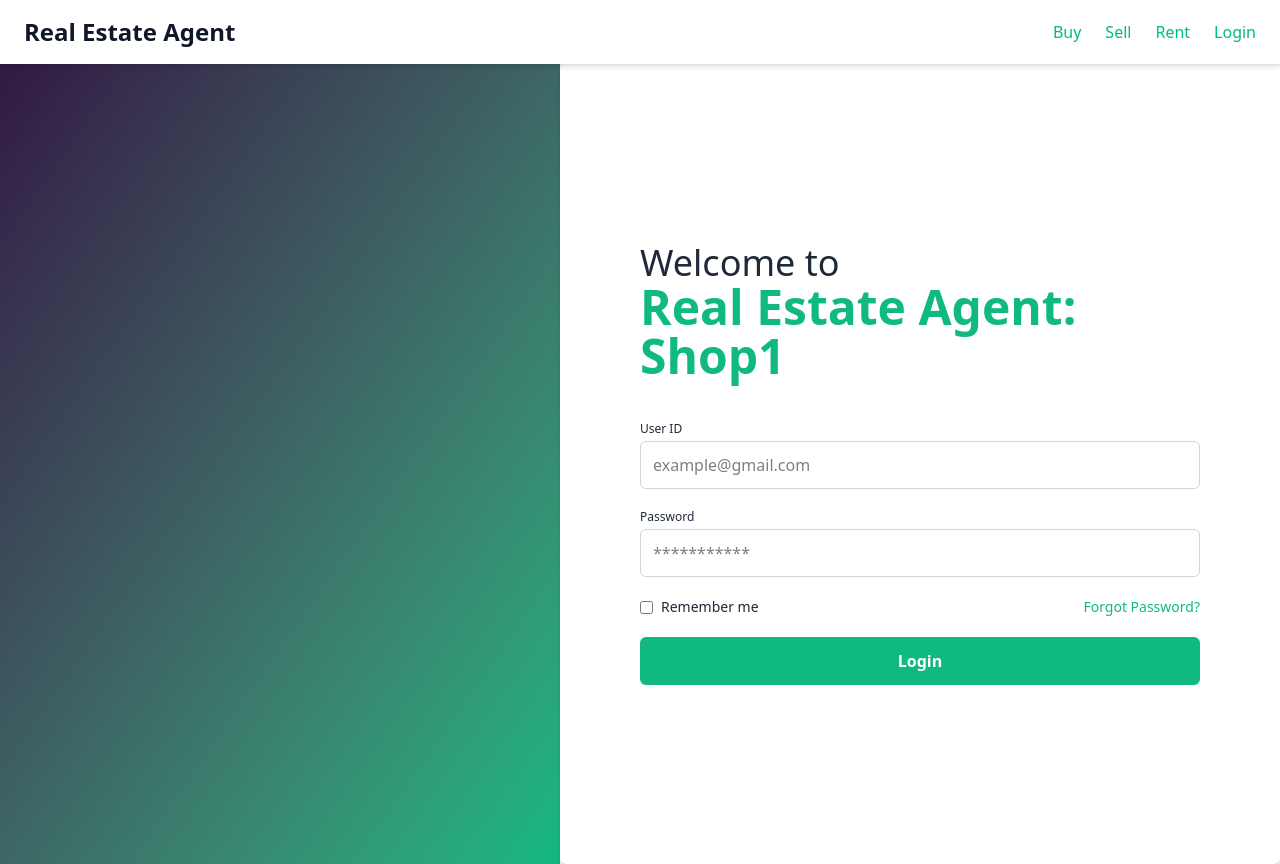
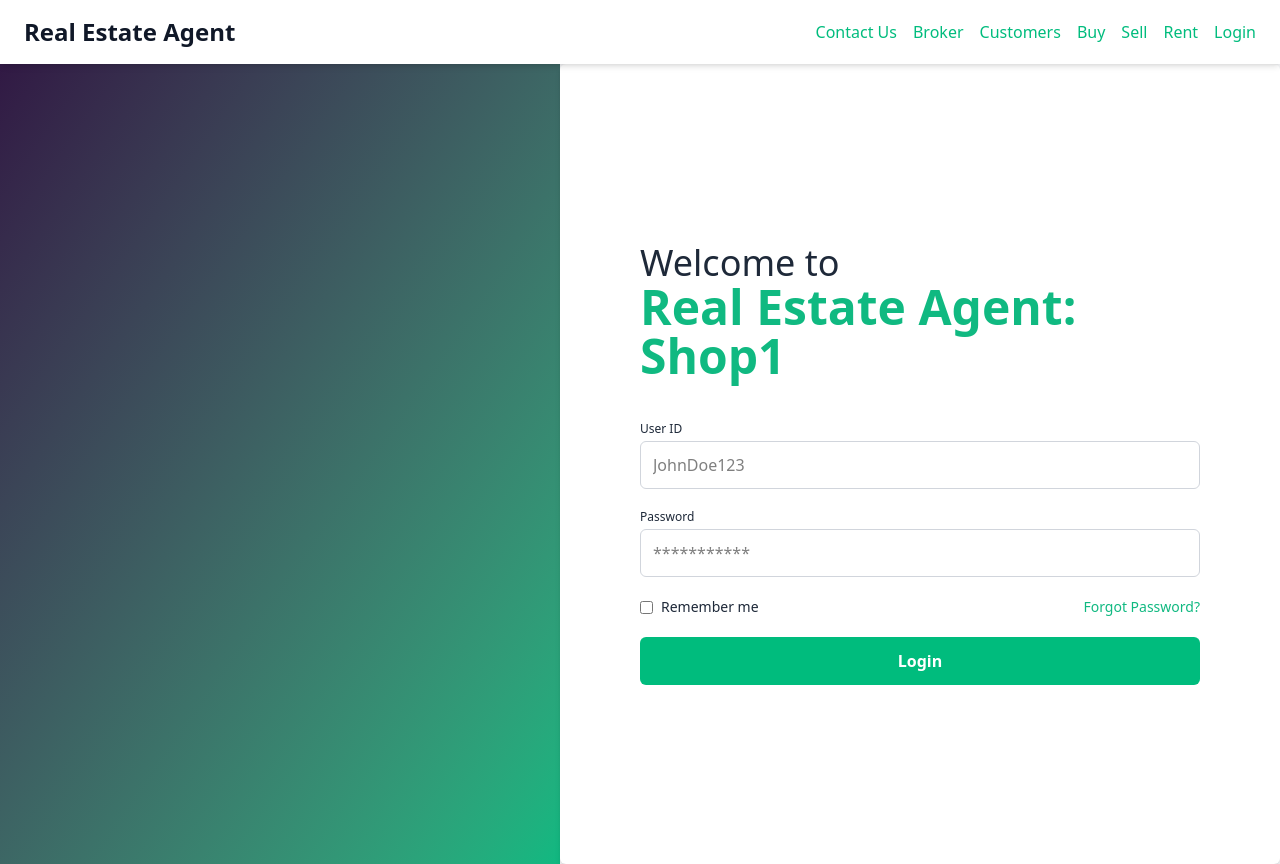
Before and after one commit to billionri/RealEstateAgent, a Next.js app: page /login in a window 1280 px wide. Built offline with nearby package versions, Linux system fonts and the light colour scheme.

Commit message:
Added code for responsive header

```diff
--- a/app/components/header.tsx
+++ b/app/components/header.tsx
@@ -1,16 +1,78 @@
+"use client";
+
+import { useState, useEffect } from "react";
 import Link from "next/link";
 
 const Header = () => {
+  const [isOpen, setIsOpen] = useState(false);
+
+  const toggleMenu = () => setIsOpen(!isOpen);
+  const closeMenu = () => setIsOpen(false);
+
+  useEffect(() => {
+    document.body.style.overflow = isOpen ? "hidden" : "";
+    return () => {
+      document.body.style.overflow = "";
+    };
+  }, [isOpen]);
+
   return (
-    <header className="w-full h-16 bg-white shadow-md sticky top-0 left-0 flex justify-between items-center px-6 z-10">
-      <Link href="/" className="font-bold text-2xl text-gray-900">Real Estate Agent</Link>
-      <nav className="flex gap-6 font-medium text-emerald-500 text-base">
-        <Link href="/buy" className="hover:text-emerald-700 transition-colors duration-300">Buy</Link>
-        <Link href="/sell" className="hover:text-emerald-700 transition-colors duration-300">Sell</Link>
-        <Link href="/rent" className="hover:text-emerald-700 transition-colors duration-300">Rent</Link>
-        {/* <Link href="/profile" className="hover:text-emerald-700 transition-colors duration-300">Profile</Link> */}
-        <Link href="/login" className="hover:text-emerald-700 transition-colors duration-300">Login</Link>
-      </nav>
+    <header className="w-full bg-white shadow-md sticky top-0 z-40">
+      <div className="flex items-center justify-between h-16 px-6 bg-white">
+        <Link href="/" className="text-2xl font-bold text-gray-900">
+          Real Estate Agent
+        </Link>
+
+        {/* Hamburger (shown only on mobile) */}
+        <button
+          className="md:hidden flex flex-col justify-center items-center space-y-1"
+          onClick={toggleMenu}
+          aria-label="Toggle menu"
+        >
+          <span className={`w-6 h-0.5 bg-emerald-600 transition-all ${isOpen? 'rotate-45 translate-y-[3px]' : ''} `}></span>
+          <span className={!isOpen ?"w-6 h-0.5 bg-emerald-600" : 'hidden'}></span>
+          <span className={`w-6 h-0.5 bg-emerald-600 transition-all ${isOpen? '-rotate-45 -translate-y-0.5' : ''} `}></span>
+        </button>
+
+        {/* Navigation — responsive behavior */}
+        <nav
+          className={`fixed top-16 left-0 w-full bg-white px-6 py-6 shadow-md flex flex-col gap-4 text-emerald-500 font-medium text-base transition-all duration-300 text-center md:text-left  md:static md:flex-row md:p-0 md:shadow-none md:bg-transparent md:top-auto md:w-auto md:opacity-100 md:translate-y-0 ${
+            isOpen
+              ? "opacity-100 translate-y-0"
+              : "opacity-0 -translate-y-6 pointer-events-none md:pointer-events-auto md:opacity-100 md:translate-y-0"
+          }`}
+        >
+          <Link href="/buy" onClick={closeMenu} className="hover:text-emerald-700">
+            Contact Us
+          </Link>
+          <Link href="/buy" onClick={closeMenu} className="hover:text-emerald-700">
+            Broker
+          </Link>
+          <Link href="/buy" onClick={closeMenu} className="hover:text-emerald-700">
+            Customers
+          </Link>
+          <Link href="/buy" onClick={closeMenu} className="hover:text-emerald-700">
+            Buy
+          </Link>
+          <Link href="/sell" onClick={closeMenu} className="hover:text-emerald-700">
+            Sell
+          </Link>
+          <Link href="/rent" onClick={closeMenu} className="hover:text-emerald-700">
+            Rent
+          </Link>
+          <Link href="/login" onClick={closeMenu} className="hover:text-emerald-700">
+            Login
+          </Link>
+        </nav>
+      </div>
+
+      {/* Backdrop */}
+      <div
+        className={`fixed inset-0 bg-black -z-1 transition-opacity duration-300 md:hidden ${
+          isOpen ? "opacity-75 visible" : "opacity-0 invisible"
+        }`}
+        onClick={closeMenu}
+      />
     </header>
   );
 };
--- a/app/globals.css
+++ b/app/globals.css
@@ -1 +1,11 @@
 @import 'tailwindcss';
+
+@tailwind base;
+@tailwind components;
+@tailwind utilities;
+
+@layer components {
+    .primary-button {
+        @apply bg-emerald-500 hover:bg-emerald-700 text-white px-4 py-2 rounded-[8px] w-max transition-colors
+    }
+}
--- a/app/login/page.tsx
+++ b/app/login/page.tsx
@@ -1,3 +1,4 @@
+import Link from 'next/link';
 import React from 'react';
 
 const LoginForm = () => {
@@ -23,9 +24,9 @@ const LoginForm = () => {
               User ID
             </label>
             <input
-              type="email"
+              type="text"
               id="userId"
-              placeholder="example@gmail.com"
+              placeholder="JohnDoe123"
               className="h-12 px-3 border border-gray-300 rounded-md text-base"
             />
           </div>
@@ -52,12 +53,12 @@ const LoginForm = () => {
             </a>
           </div>
 
-          <button
+          <Link href="/"
             type="submit"
-            className="h-12 bg-[#10b981] text-white rounded-md text-base font-semibold font-poppins hover:bg-[#5548c7] transition-colors"
+            className="flex items-center justify-center h-12 bg-emerald-500 hover:bg-emerald-700 text-white rounded-md text-base font-semibold font-poppins hover:bg-[#5548c7] transition-colors"
           >
             Login
-          </button>
+          </Link>
         </form>
       </div>
     </div>
--- a/app/page.tsx
+++ b/app/page.tsx
@@ -194,7 +194,7 @@ export default function Page() {
         <input  onChange={searchChangeHandler} type="search" className="search-bar mt-4" placeholder="Search properties..."/>
       </div>
 
-        <h1 className="title">Available Properties</h1>
+        <h1 className="title">Available Properties <Link href="/" className="">Add Property</Link></h1>
 
         <div className="cards-container">
         {properties && properties.map(({ title, price, location ,thumbnail}) => (
@@ -212,7 +212,7 @@ export default function Page() {
                 <div className="title-property">{title}</div>
                 <div className="price">{price}</div>
                 <div className="location">Location: {location}</div>
-                <Link href="/details" className="view-details-btn bg-emerald-500 hover:bg-emerald-700 text-white px-4 py-2 rounded-[8px] w-max transition-colors">View Details</Link>
+                <Link href="/details" className="view-details-btn primary-btn">View Details</Link>
             </div>
             </div>
         ))}
```
